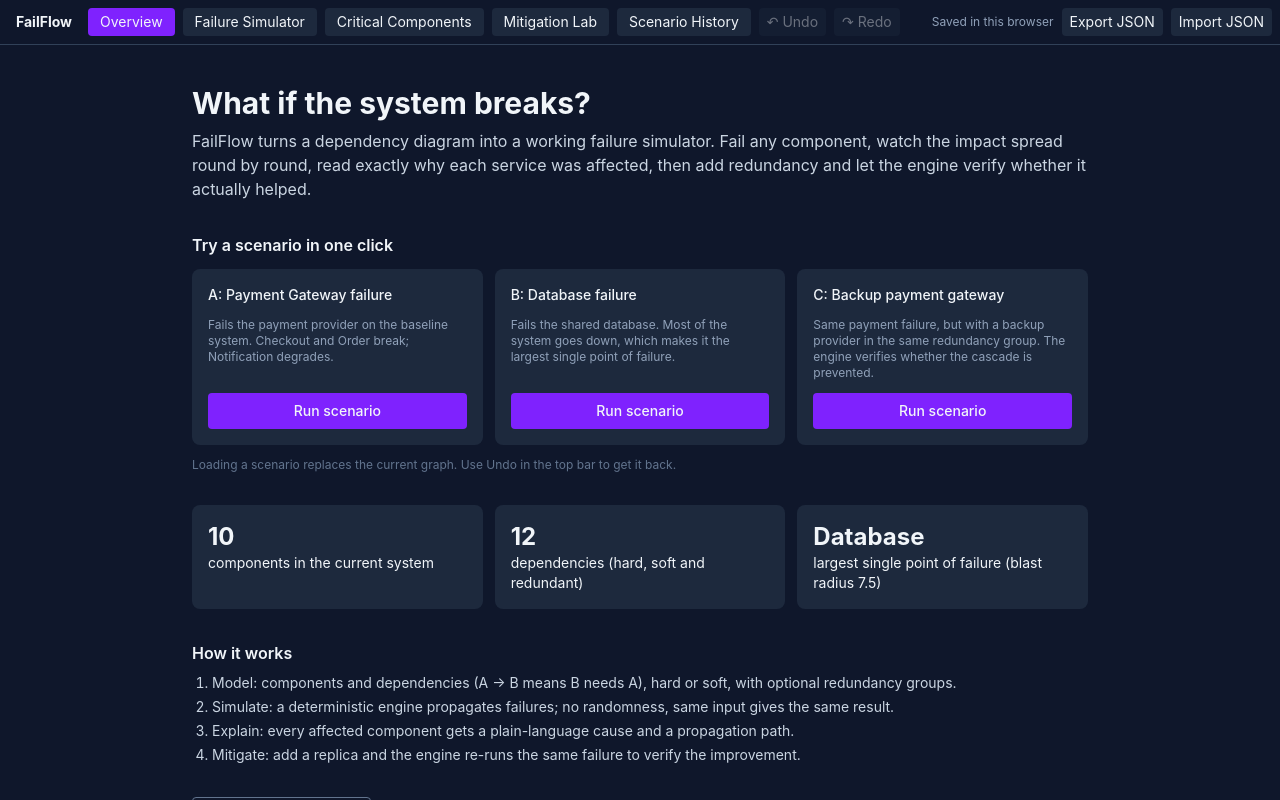
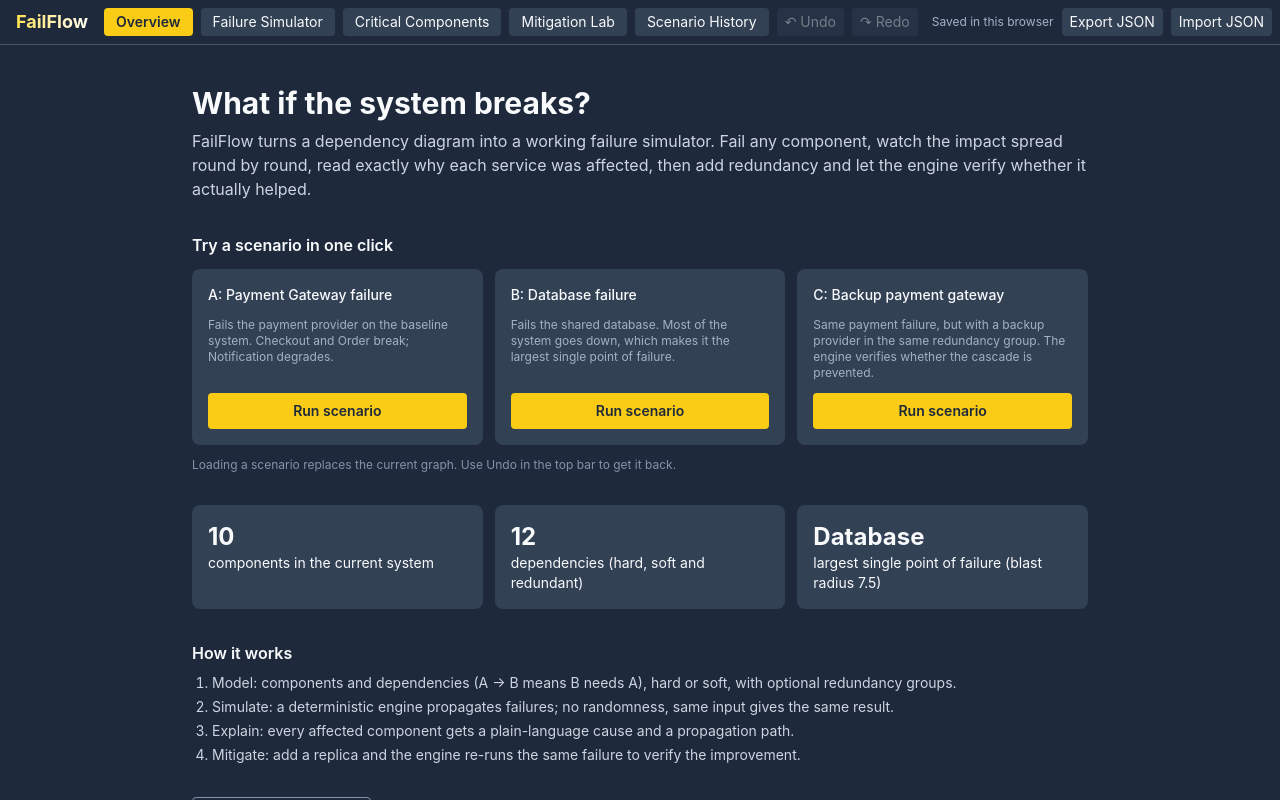
Before and after one commit to prakharsrivastava972-lgtm/failflow, a React (Vite) app: page / in a window 1280 px wide. Built offline with nearby package versions, Linux system fonts and the light colour scheme.

Commit message:
Yellow, slate and white theme

```diff
--- a/src/App.tsx
+++ b/src/App.tsx
@@ -21,7 +21,7 @@ export default function App() {
   return (
     <div className="h-screen flex flex-col bg-slate-900 text-slate-100 relative">
       <nav className="flex flex-wrap items-center gap-2 p-2 border-b border-slate-700 text-sm">
-        <span className="font-bold px-2">FailFlow</span>
+        <span className="font-bold text-lg px-2 bg-linear-to-r from-yellow-300 to-white bg-clip-text text-transparent">FailFlow</span>
         {btn('home', 'Overview')}
         {btn('sim', 'Failure Simulator')}
         {btn('spof', 'Critical Components')}
--- a/src/MitigationLab.tsx
+++ b/src/MitigationLab.tsx
@@ -69,7 +69,7 @@ export default function MitigationLab({ onOpen }: { onOpen: () => void }) {
               <BarChart data={view.rows}>
                 <XAxis dataKey="metric" stroke="#94a3b8" /><YAxis allowDecimals={false} stroke="#94a3b8" />
                 <Tooltip /><Legend />
-                <Bar dataKey="Before" fill="#64748b" /><Bar dataKey="After" fill="#8b5cf6" />
+                <Bar dataKey="Before" fill="#94a3b8" /><Bar dataKey="After" fill="#facc15" />
               </BarChart>
             </ResponsiveContainer>
           </div>
--- a/src/Simulator.tsx
+++ b/src/Simulator.tsx
@@ -60,10 +60,10 @@ export default function Simulator() {
     const hot = shown[d.dependent].health !== 'healthy' && shown[d.dependent].via === d.provider;
     return {
       id: `${d.provider}->${d.dependent}`, source: d.provider, target: d.dependent, animated: hot,
-      markerEnd: { type: MarkerType.ArrowClosed, color: hot ? '#ef4444' : '#64748b' },
+      markerEnd: { type: MarkerType.ArrowClosed, color: hot ? '#ef4444' : '#94a3b8' },
       label: d.group ? `backup group: ${d.group}` : d.kind === 'soft' ? 'soft' : undefined,
-      labelStyle: { fontSize: 10, fill: '#cbd5e1' }, labelBgStyle: { fill: '#0f172a' },
-      style: { stroke: hot ? '#ef4444' : '#64748b', strokeWidth: hot ? 3 : 1.5, strokeDasharray: d.kind === 'soft' ? '6 4' : undefined },
+      labelStyle: { fontSize: 10, fill: '#cbd5e1' }, labelBgStyle: { fill: '#1e293b' },
+      style: { stroke: hot ? '#ef4444' : '#94a3b8', strokeWidth: hot ? 3 : 1.5, strokeDasharray: d.kind === 'soft' ? '6 4' : undefined },
     };
   }), [system, shown]);
 
--- a/src/index.css
+++ b/src/index.css
@@ -1,2 +1,34 @@
 @import "tailwindcss";
-html, body, #root { height: 100%; margin: 0; }
+
+/* FailFlow palette: Bright Yellow #FACC15 + Slate #334155 + Crisp White.
+   Overriding Tailwind's slate and violet scales recolours the whole UI in one place. */
+@theme {
+  --color-slate-50: #ffffff;
+  --color-slate-100: #f8fafc;
+  --color-slate-200: #e2e8f0;
+  --color-slate-300: #cbd5e1;
+  --color-slate-400: #a3b1c6;
+  --color-slate-500: #8493a9;
+  --color-slate-600: #64748b;
+  --color-slate-700: #475569;
+  --color-slate-800: #334155;
+  --color-slate-900: #1e293b;
+  --color-slate-950: #0f172a;
+
+  --color-violet-400: #fde047;
+  --color-violet-500: #fde047;
+  --color-violet-600: #facc15;
+  --color-violet-700: #eab308;
+}
+
+html, body, #root { height: 100%; margin: 0; background: #1e293b; }
+
+/* Yellow buttons and the active tab need dark text for contrast */
+.bg-violet-600, .bg-violet-500 { color: #1e293b; font-weight: 600; }
+
+/* Graph canvas, minimap and controls follow the same palette */
+.react-flow { background-color: #172033 !important; }
+.react-flow__minimap { background-color: #1e293b !important; border: 1px solid #475569; border-radius: 6px; }
+.react-flow__controls-button { background: #334155 !important; color: #ffffff !important; border-bottom: 1px solid #475569 !important; fill: #ffffff !important; }
+.react-flow__controls-button:hover { background: #475569 !important; }
+.react-flow__attribution { background: transparent !important; color: #8493a9 !important; }
```
